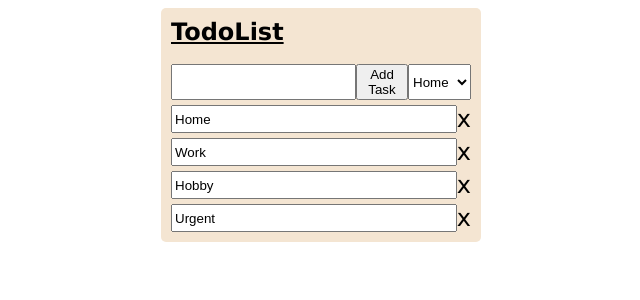
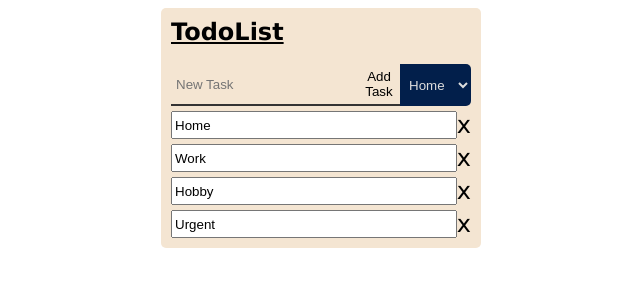
Before and after one commit to James-Bartulis/simple_todo, a Vue app: page / in a window 1280 px wide. Shown: the top 300 px of the page, without its empty margins (319-959 px from the left). Built offline with nearby package versions, Linux system fonts and the light colour scheme.

Commit message:
style newTask

```diff
--- a/src/components/TodoList.vue
+++ b/src/components/TodoList.vue
@@ -26,16 +26,17 @@ export default {
 <template>
   <div class="Container">
     <h1><u>TodoList</u></h1><br>
-    <div class="newTodo">
+    <div class="newTask">
       <input
         v-model="name"
+        placeholder="New Task"
         type="text">
       <button>Add Task</button>
-      <select v-model="type">
-        <option>Home</option>
-        <option>Work</option>
-        <option>Hobby</option>
-        <option>Urgent</option>
+      <select v-model="type" :class="type">
+        <option class="Home">Home</option>
+        <option class="Work">Work</option>
+        <option class="Hobby">Hobby</option>
+        <option class="Urgent">Urgent</option>
       </select>
     </div>
     <ul>
@@ -76,13 +77,23 @@ $todoBackground: #f4e5d2
     font-family: Verdana, Geneva, Tahoma, sans-serif
     margin: 0
     padding: 0
-  & > .newTodo
+  & > .newTask
     display: flex
     justify-content: space-between
+    & > *
+      outline: none
+      border: none
+      padding: 5px
+    & > input, & > button
+      flex-grow: 1
+      border-bottom: 2px solid $textDark
+      background-color: inherit
     & > input
       cursor: text
-    & > input, & > button
-      flex-grow: 1
+    & > select
+      color: $textLight
+      border-top-right-radius: 5px
+      border-bottom-right-radius: 5px
   & > ul
     list-style: none
     & > li
@@ -90,5 +101,12 @@ $todoBackground: #f4e5d2
       margin-top: 5px
       & > input
         flex-grow: 1
-
+.Home
+  background-color: $blue
+.Work
+  background-color: $yellow
+.Hobby
+  background-color: $green
+.Urgent
+  background-color: $red
 </style>
```
